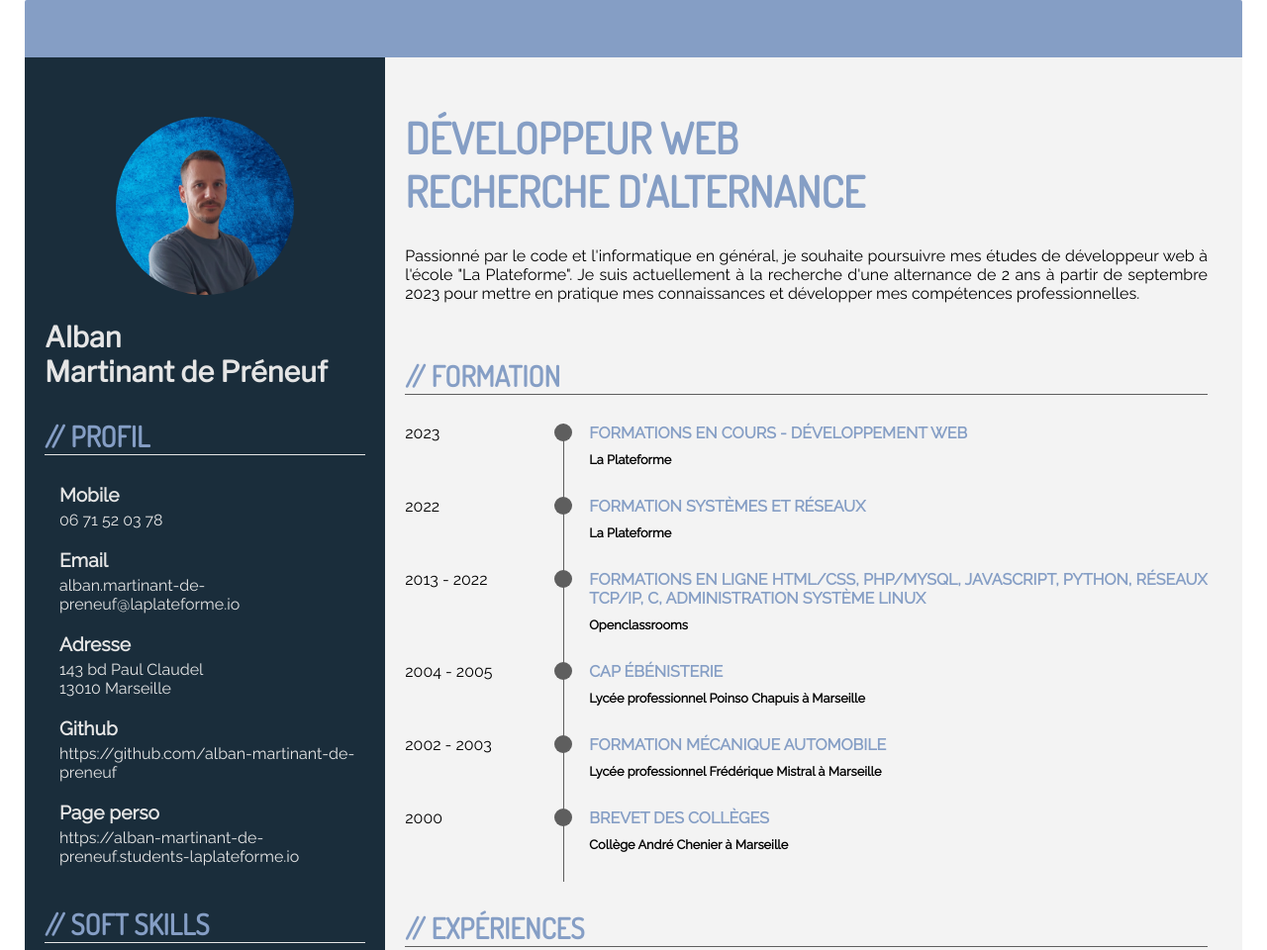
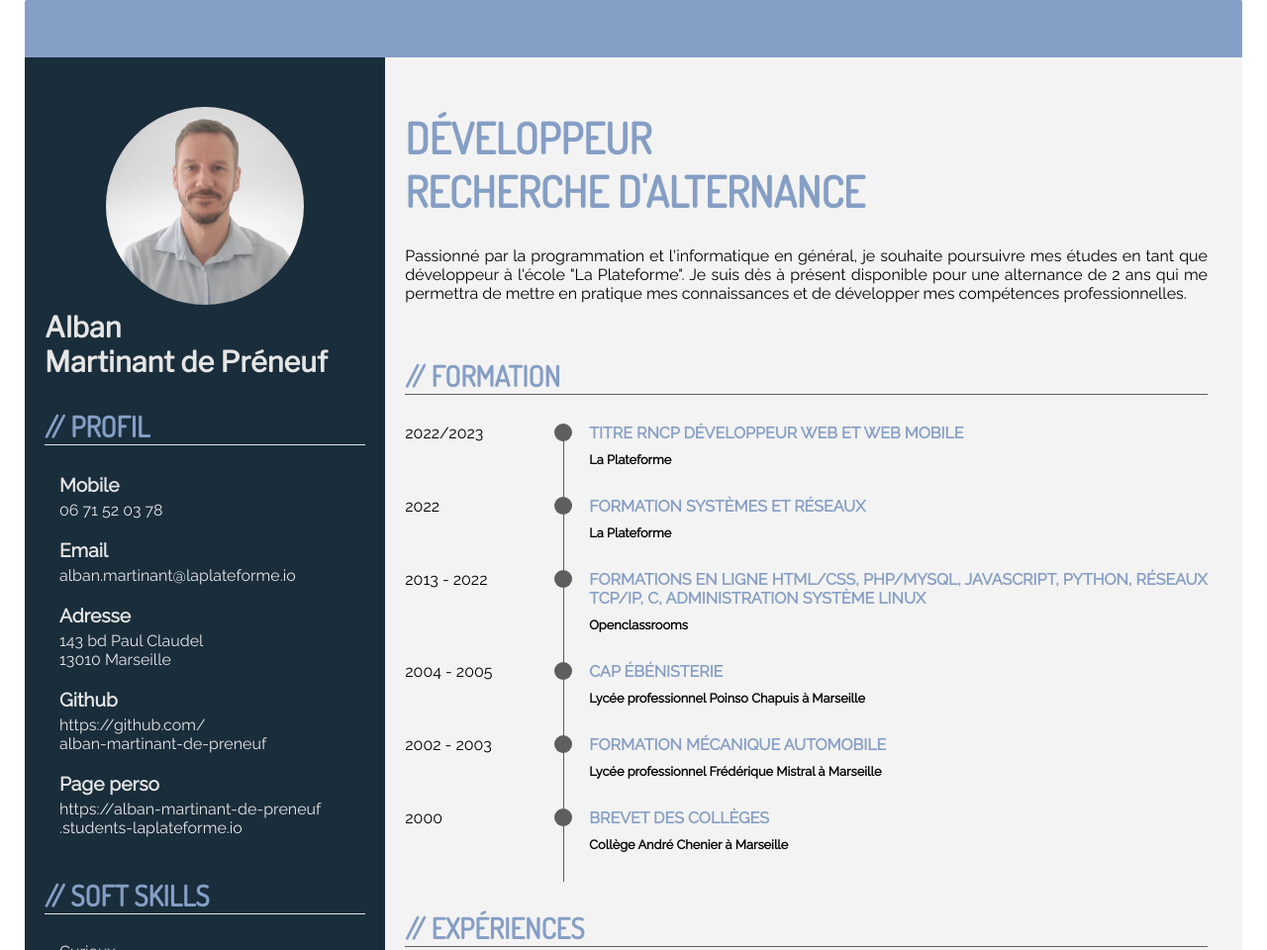
Before and after one commit to alban-martinant-de-preneuf/cv-html-css, a plain HTML site: page index.html in a window 1280 px wide. Shown: the top 960 px of the page at 99% size. Drawn offline with nearby package versions, Linux system fonts and the light colour scheme.

Commit message:
update CV and photo

```diff
--- a/cv-alban-martinant-de-preneuf.css
+++ b/cv-alban-martinant-de-preneuf.css
@@ -40,7 +40,7 @@ header {
 
 #photoContener {
     margin: auto;
-    margin-top: 40px;
+    margin-top: 30px;
     text-align: center;
 }
 
@@ -48,7 +48,7 @@ header {
     /*-webkit-filter: grayscale(100%); /* Pour les navigateurs Chrome, Safari, Opera */
     /*filter: grayscale(100%);  /* pour Firefox */
     border-radius: 50%;
-    width: 180px;
+    width: 200px;
     height: auto;
     /*border: solid 1px #E5E5E5;*/
 
--- a/index.html
+++ b/index.html
@@ -10,7 +10,7 @@
     <link rel="preconnect" href="https://fonts.gstatic.com" crossorigin>
     <link href="https://fonts.googleapis.com/css2?family=Dosis&family=Libre+Franklin&family=Raleway&display=swap"
         rel="stylesheet">
-    <title>CV Alban Martinant</title>
+    <title>CV Alban Martinant de Préneuf - Développeur</title>
 </head>
 
 <body>
@@ -18,7 +18,7 @@
         <aside>
             <div id="photoDiv">
                 <div id="photoContener">
-                    <img src="images/photoLinkedin.png" alt="photoId">
+                    <img src="images/photoProWb.png" alt="photoId">
                 </div>
             </div>
             <h2>Alban <br>
@@ -32,7 +32,7 @@
                     </li>
                     <li>
                         <h6>Email</h6>
-                        <a href="mailto:alban.martinant-de-preneuf@laplateforme.io">alban.martinant-de-preneuf@laplateforme.io</a>
+                        <a href="mailto:alban.martinant-de-preneuf@laplateforme.io">alban.martinant@laplateforme.io</a>
                     </li>
                     <li>
                         <h6>Adresse</h6>
@@ -42,13 +42,13 @@
                     <li>
                         <h6>Github</h6>
                         <a href="https://github.com/alban-martinant-de-preneuf">
-                            https://github.com/alban-martinant-de-preneuf
+                            https://github.com/<br>alban-martinant-de-preneuf
                         </a>
                     </li>
                     <li>
                         <h6>Page perso</h6>
                         <a href="https://alban-martinant-de-preneuf.students-laplateforme.io">
-                            https://alban-martinant-de-preneuf.students-laplateforme.io
+                            https://alban-martinant-de-preneuf<br>.students-laplateforme.io
                         </a>
                     </li>
                 </ul>
@@ -68,10 +68,13 @@
                     <li>HTML/CSS</li>
                     <li>Javascript</li>
                     <li>PHP</li>
+                    <li>SQL</li>
                     <li>Python</li>
                     <li>Bash</li>
                     <li>linux</li>
                     <li>Réseaux/Systèmes</li>
+                    <li>NodeJS - Express</li>
+                    <li>MongoDb</li>
                 </ul>
             </section>
 
@@ -130,23 +133,19 @@
 
         <div id="principal">
             <header>
-                <h1>Développeur web </br> Recherche d'alternance</h1>
-                <p>Passionné par le code et l'informatique en général, je souhaite poursuivre mes études de développeur
-                    web à l'école
-                    "La Plateforme". Je suis actuellement à la recherche d'une alternance de 2 ans à partir de septembre
-                    2023 pour
-                    mettre en pratique mes connaissances et développer mes compétences professionnelles.</p>
+                <h1>Développeur</br> Recherche d'alternance</h1>
+                <p>Passionné par la programmation et l'informatique en général, je souhaite poursuivre mes études en tant que développeur à l'école "La Plateforme". Je suis dès à présent disponible pour une alternance de 2 ans qui me permettra de mettre en pratique mes connaissances et de développer mes compétences professionnelles.</p>
             </header>
 
             <section>
                 <h3><span class="blue">// </span>formation</h3>
                 <div class="historyDiv">
                     <div class="dateDiv">
-                        2023
+                        2022/2023
                         <div class="blackPoint"></div>
                     </div>
                     <div class="historyDetails">
-                        <h4>Formations en cours - Développement Web</h4>
+                        <h4>Titre RNCP Développeur web et web mobile</h4>
                         <h5>La Plateforme</h5>
                     </div>
                 </div>
```
Also changed, not shown: images/photoProWb.png (added).
